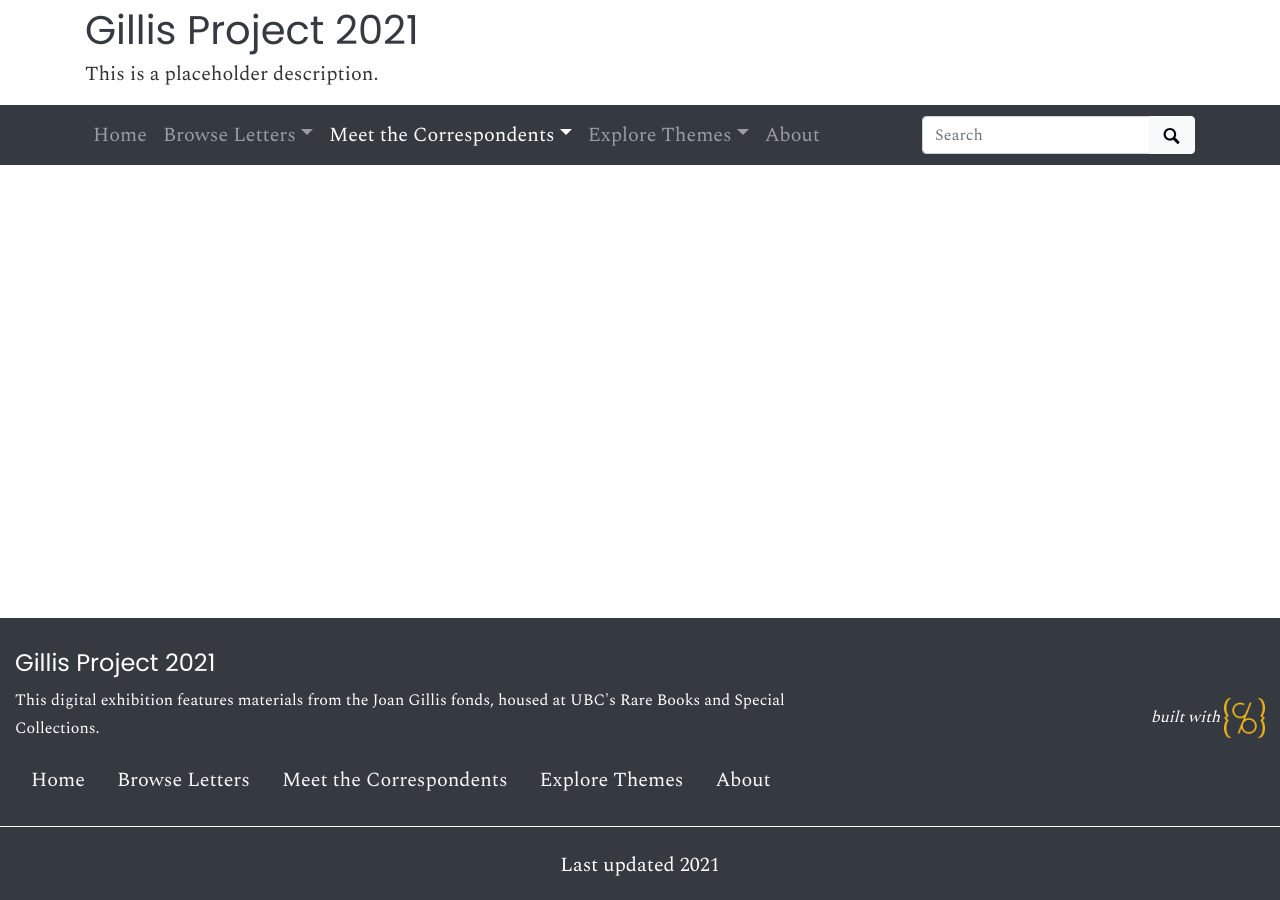
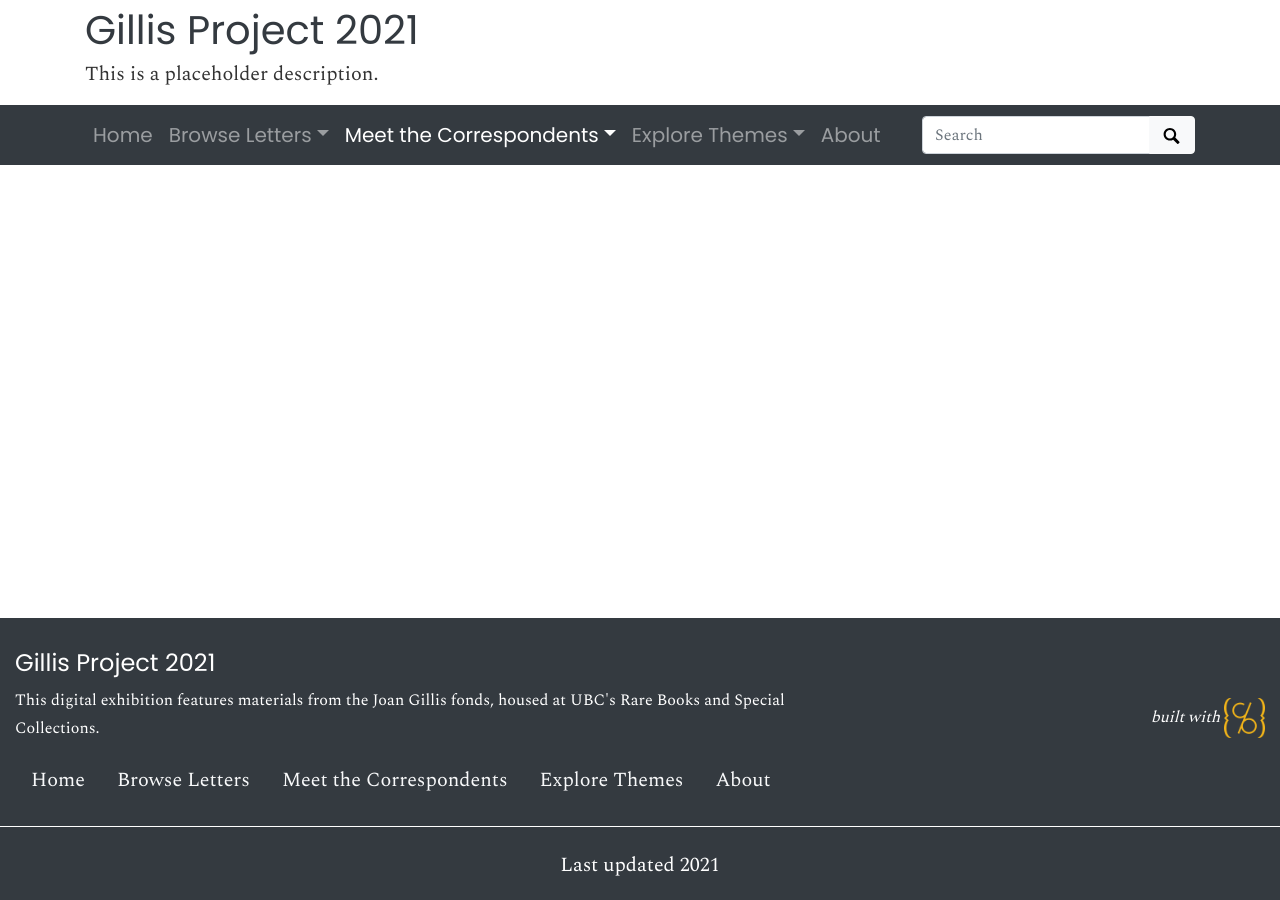
Before and after one commit to ubc-library-rbsc/gillis-2021, a Jekyll site: the page built from pages/tad.md, in a window 1280 px wide. Built offline with Jekyll 4.4.1, drawn with Linux system fonts in a browser that asks for light colours.

Commit message:
Update _custom.scss

```diff
--- a/_sass/_custom.scss
+++ b/_sass/_custom.scss
@@ -34,3 +34,7 @@ body {
 
 html {
   font-size: 100%; }
+
+.navbar a{
+    font-family: 'Poppins', sans-serif !important;
+}
```
